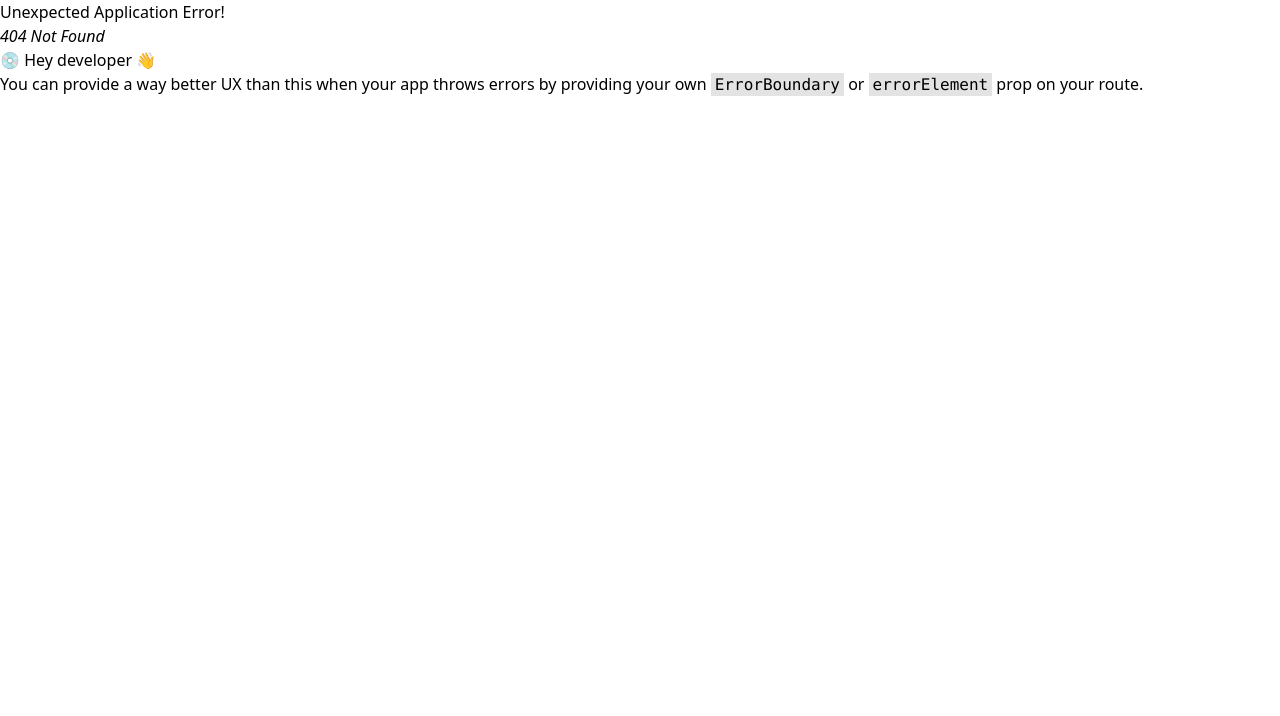
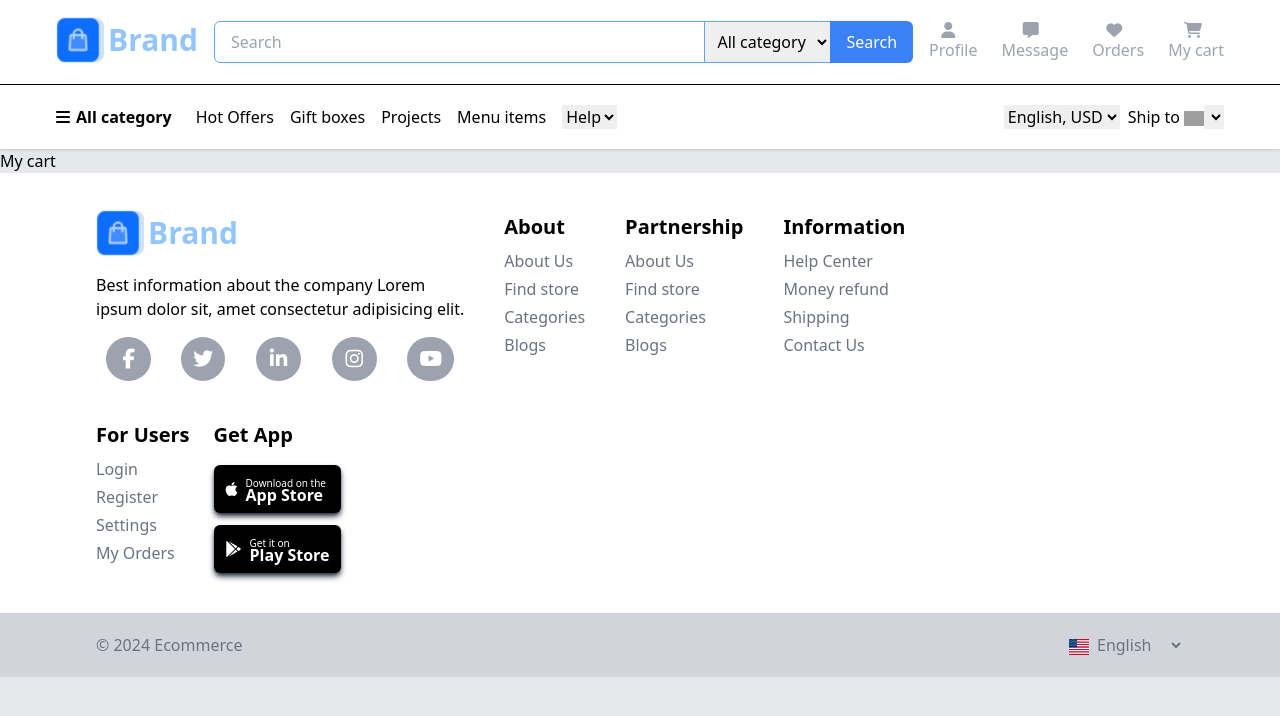
Before and after one commit to Arshanashraf/Ecommerce-webDesign, a React (Vite) app: page /mycart in a window 1280 px wide. Before the commit this address had no page. Shown: the top 716 px of the page. Built offline with nearby package versions, Linux system fonts and the light colour scheme; grey boxes are pictures that could not be loaded.

Commit message:
task completed

```diff
--- a/src/components/Header/Header.jsx
+++ b/src/components/Header/Header.jsx
@@ -90,7 +90,7 @@ function Header({ onSearchChange }) {
               <i className="fa-solid fa-heart w-5 mr-1 "></i>
               <p>Orders</p>
             </a>
-            <a href="" className="flex flex-col items-center text-gray-400">
+            <a href="/mycart" className="flex flex-col items-center text-gray-400">
               <i className="fa-solid fa-cart-shopping w-5  mr-1 md:pt-2 md:text-2xl 2xs:pt-2 2xs:text-2xl"></i>
               <p className="md:hidden 2xs:hidden">My cart</p>
             </a>
--- a/src/main.jsx
+++ b/src/main.jsx
@@ -8,6 +8,7 @@ import App from './App.jsx'
 import Home from './pages/Home.jsx'
 import Products from './pages/Products.jsx'
 import Details from './pages/Details.jsx'
+import MyCart from './pages/MyCart.jsx'
 
 const router = createBrowserRouter([
   {
@@ -25,6 +26,9 @@ const router = createBrowserRouter([
       {
         path:"/details/:productId",
         element: <Details />
+      },{
+        path: "/mycart",
+        element: <MyCart />
       }
     ]
   }
--- /dev/null
+++ b/src/pages/MyCart.jsx
@@ -0,0 +1,11 @@
+import React from 'react'
+
+const MyCart = () => {
+  return (
+    <div id='/mycart'>
+      My cart
+    </div>
+  )
+}
+
+export default MyCart
```
